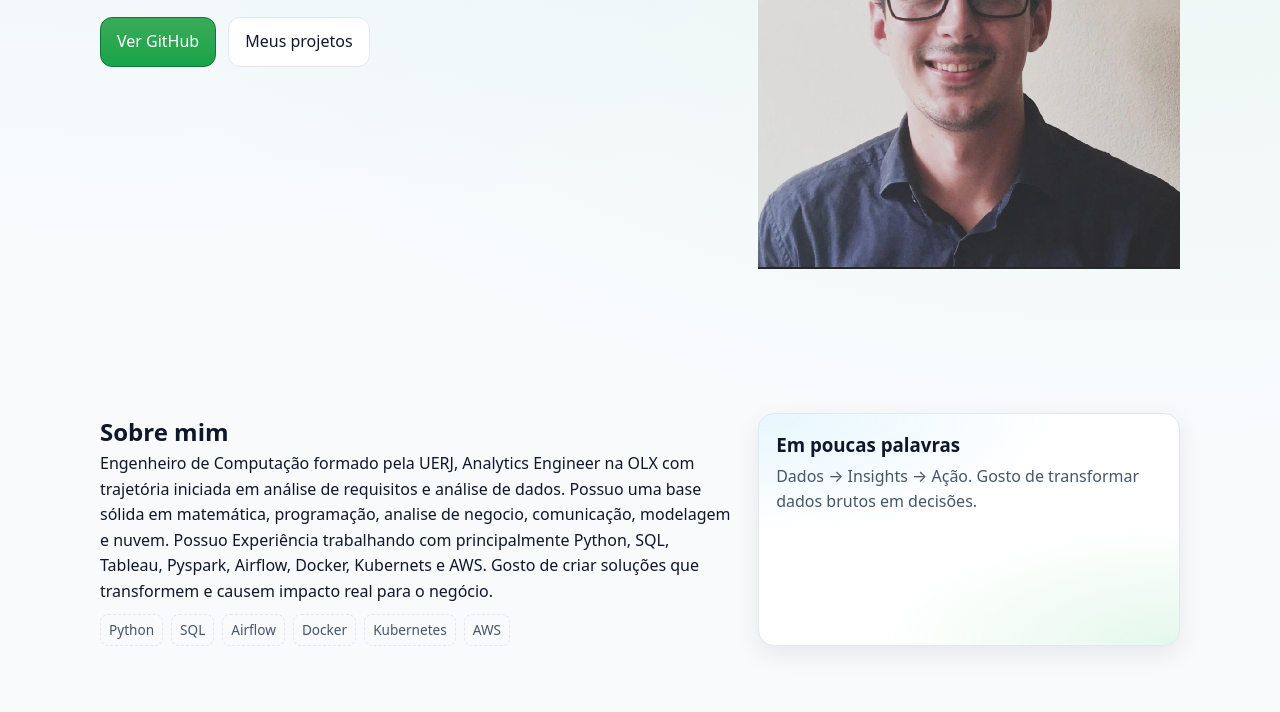
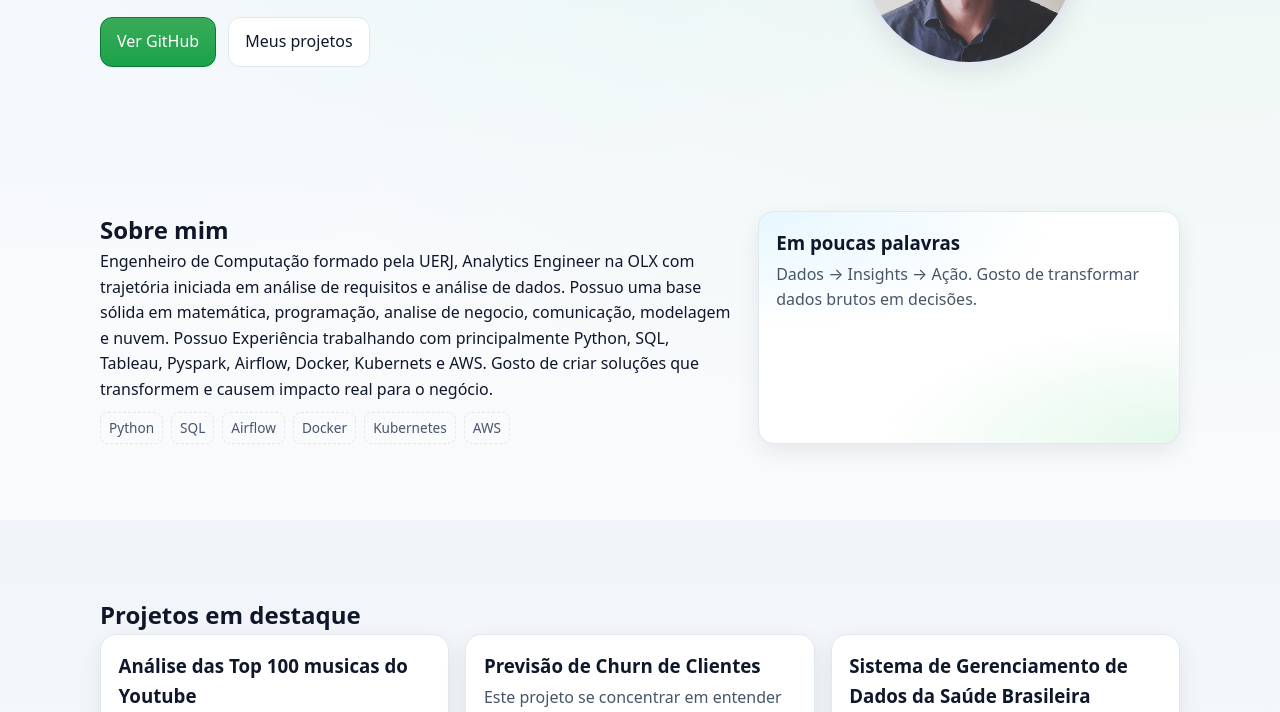
Before and after one commit to AndreyLobato/AndreyLobato.github.io, a plain HTML site: page index.html in a window 1280 px wide. Shown: the part 346-1058 px from the top of the page. Drawn offline with Linux system fonts and the light colour scheme.

Commit message:
corrigindo o bug de tags e acrescentando o css da foto

```diff
--- a/index.html
+++ b/index.html
@@ -97,7 +97,7 @@
             <p>Este projeto se concentrar em entender os principais motivos que levam a rotatividade dos clientes e
                 contruir um modelo de machine learning capaz de prever se o cliente sairá ou não da banco.</p>
             <ul class="meta">
-              <li>Python</li>Matplotib<li></li><li>sklearn</li><li>xgboost</li>li>Pandas</li><li>Numpy</li>
+              <li>Python</li><li>Matplotib</li><li>Sklearn</li><li>xgboost</li><li>Pandas</li><li>Numpy</li>
             </ul>
           </article>
 
--- a/styles.css
+++ b/styles.css
@@ -179,3 +179,23 @@ body{
 @media (prefers-reduced-motion: reduce){
   *{ animation: none !important; transition: none !important; }
 }
+
+.hero-photo{
+  display: flex;
+  justify-content: center;
+  align-items: center;
+}
+
+.hero-photo img{
+  width: 220px;
+  height: 220px;
+  object-fit: cover;
+  border-radius: 50%;
+  border: 4px solid var(--border);
+  box-shadow: var(--shadow);
+  transition: transform .25s ease;
+}
+
+.hero-photo img:hover{
+  transform: scale(1.05);
+}
```
